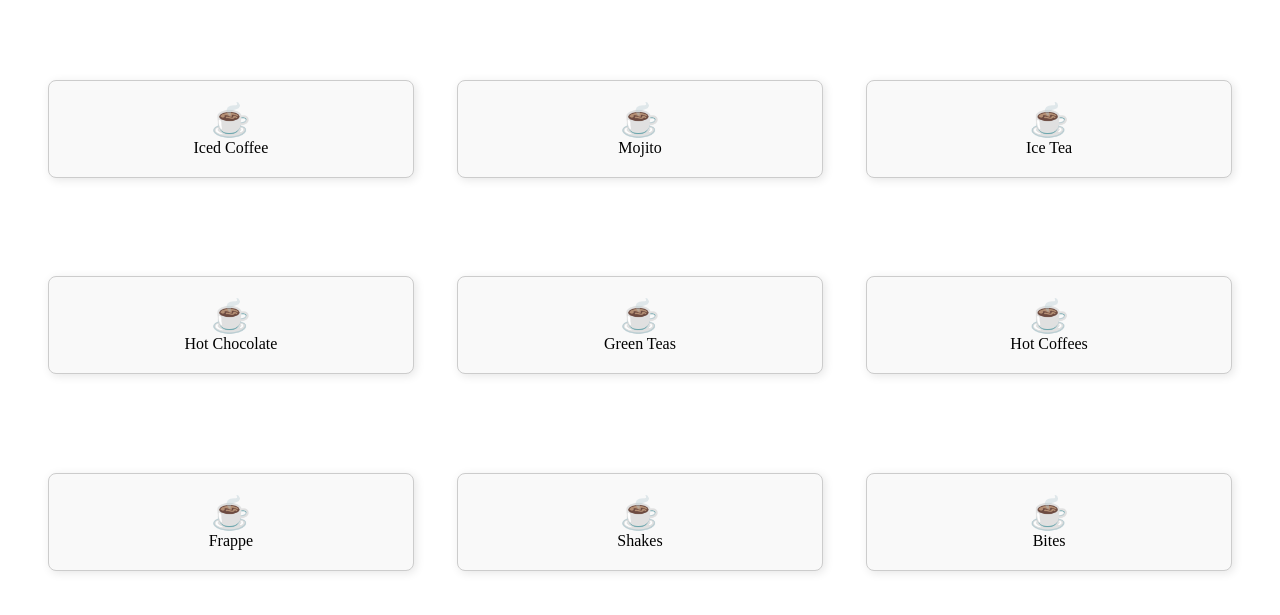
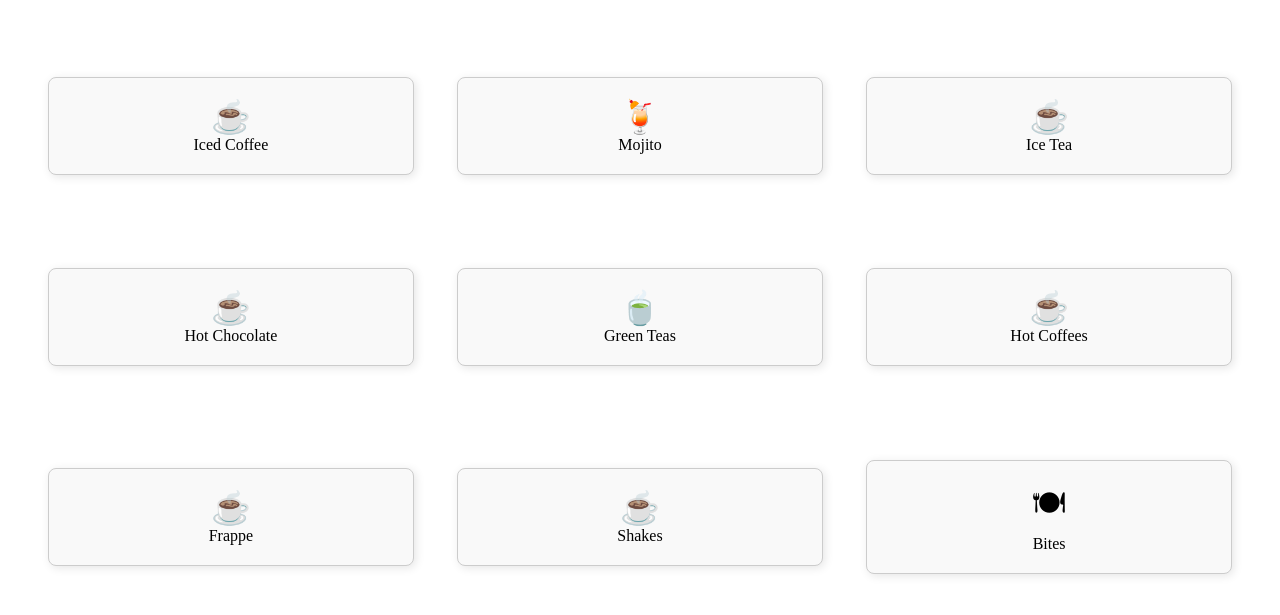
Before and after one commit to caffeedelicioso/menu, a plain HTML site: page index.html in a window 1280 px wide. Shown: the part 147-762 px from the top of the page. Drawn offline with Linux system fonts and the light colour scheme.

Commit message:
Update index.html

```diff
--- a/index.html
+++ b/index.html
@@ -73,14 +73,14 @@
 
 <section>
     <div class="container"><div class="food-logo">&#x2615;</div>Iced Coffee</div>
-    <div class="container"><div class="food-logo">&#x2615;</div>Mojito</div>
+    <div class="container"><div class="food-logo">&#x1F379;</div>Mojito</div>
     <div class="container"><div class="food-logo">&#x2615;</div>Ice Tea</div>
     <div class="container"><div class="food-logo">&#x2615;</div>Hot Chocolate</div>
-    <div class="container"><div class="food-logo">&#x2615;</div>Green Teas</div>
+    <div class="container"><div class="food-logo">&#x1F375;</div>Green Teas</div>
     <div class="container"><div class="food-logo">&#x2615;</div>Hot Coffees</div>
     <div class="container"><div class="food-logo">&#x2615;</div>Frappe</div>
     <div class="container"><div class="food-logo">&#x2615;</div>Shakes</div>
-    <div class="container"><div class="food-logo">&#x2615;</div>Bites</div>
+    <div class="container"><div class="food-logo">&#x1F37D;</div>Bites</div>
 </section>
 
 </body>
```
